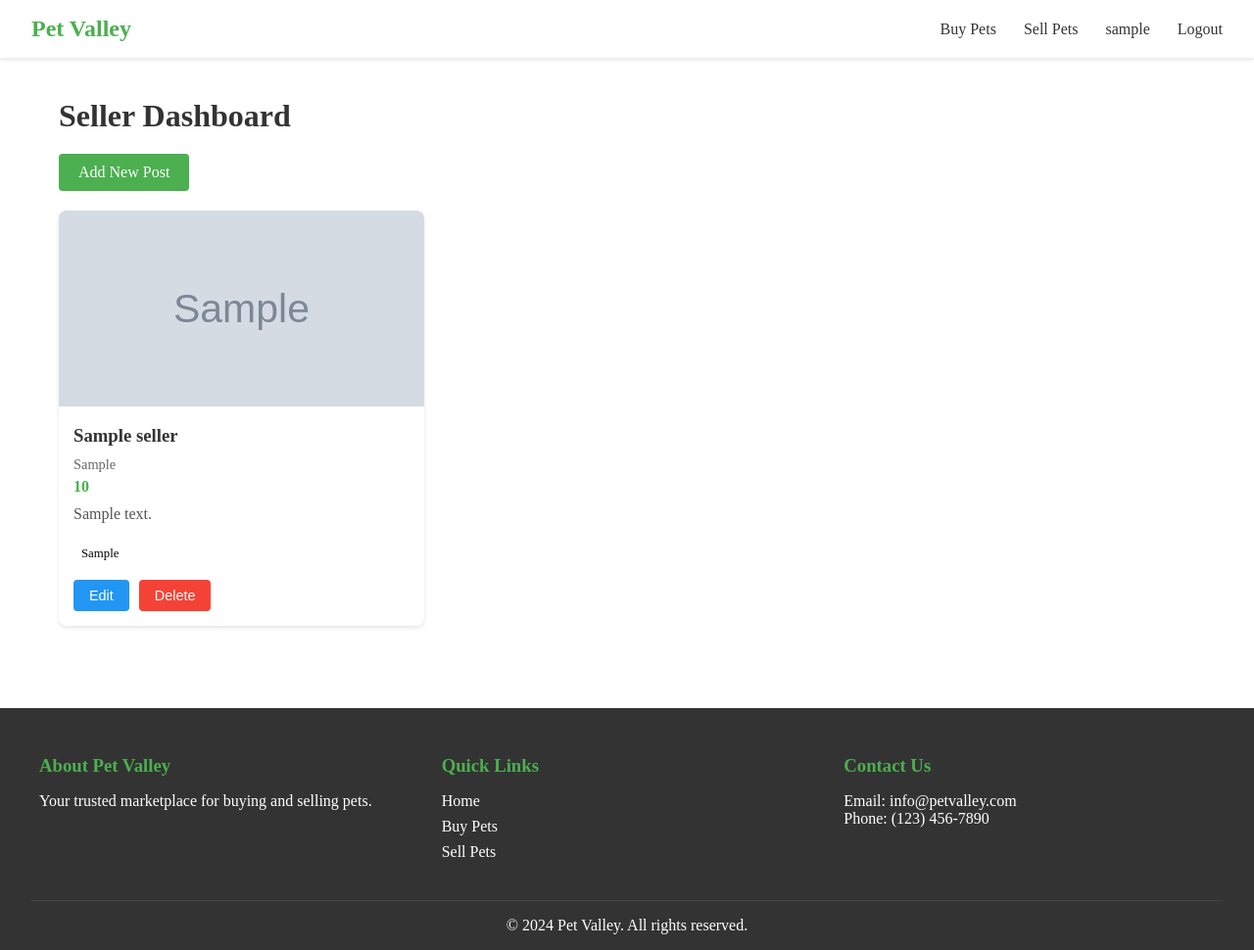
After one commit to Udoy2/WEBTECH, a PHP site: page /view/dashboard/seller_dashboard.php in a window 1280 px wide. The commit adds this page. Shown: the whole page at 98% size. Run offline with PHP 8.4, Linux system fonts and the light colour scheme; the visitor is signed in with stand-in values (Sample User, id 1); tables that the repository leaves empty or names only in its code hold one stand-in row (values such as "Sample post"); grey boxes marked "Sample" are stand-in pictures.

Commit message:
Implement seller dashboard with post management features; add functionality for updating and deleting posts, and enhance styling for better user experience.

```diff
--- a/control/auth/LoginControl.php
+++ b/control/auth/LoginControl.php
@@ -18,7 +18,7 @@ if ($_SERVER['REQUEST_METHOD'] === 'POST') {
         if ($user['userType'] === 'buyer') {
             header("Location: ../../view/post/buyer.php");
         } else {
-            header("Location: ../../view/post/seller.php");
+            header("Location: ../../view/dashboard/seller_dashboard.php");
         }
         exit();
     } else {
--- a/model/PostModel.php
+++ b/model/PostModel.php
@@ -42,3 +42,95 @@ function getSellerPosts() {
     $stmt->close();
     return $posts;
 }
+
+
+function getSellerPostsByUserId($userId) {
+    global $conn;
+
+    $stmt = $conn->prepare("SELECT * FROM sellers WHERE user_id = ? ORDER BY created_at DESC");
+    $stmt->bind_param("i", $userId);
+    $stmt->execute();
+
+    $result = $stmt->get_result();
+    $posts = [];
+
+    while($row = $result->fetch_assoc()) {
+        $posts[] = $row;
+    }
+
+    $stmt->close();
+    return $posts;
+}
+
+function getSellerPostById($postId, $userId) {
+    global $conn;
+
+    $stmt = $conn->prepare("SELECT * FROM sellers WHERE id = ? AND user_id = ?");
+    $stmt->bind_param("ii", $postId, $userId);
+    $stmt->execute();
+
+    $result = $stmt->get_result();
+    $post = $result->fetch_assoc();
+
+    $stmt->close();
+    return $post;
+}
+
+function updateSellerPost($postId, $userId, $sellerData, $imagePath = null) {
+    global $conn;
+
+    $sql = "UPDATE sellers SET seller_name = ?, business_name = ?, contact_number = ?,
+            pet_category = ?, price_range = ?, description = ?, availability = ?";
+
+    if ($imagePath) {
+        $sql .= ", image_path = ?";
+    }
+
+    $sql .= " WHERE id = ? AND user_id = ?";
+
+    $stmt = $conn->prepare($sql);
+
+    if ($imagePath) {
+        $stmt->bind_param("ssssssssii",
+            $sellerData['seller_name'],
+            $sellerData['business_name'],
+            $sellerData['contact_number'],
+            $sellerData['pet_category'],
+            $sellerData['price_range'],
+            $sellerData['description'],
+            $sellerData['availability'],
+            $imagePath,
+            $postId,
+            $userId
+        );
+    } else {
+        $stmt->bind_param("sssssssii",
+            $sellerData['seller_name'],
+            $sellerData['business_name'],
+            $sellerData['contact_number'],
+            $sellerData['pet_category'],
+            $sellerData['price_range'],
+            $sellerData['description'],
+            $sellerData['availability'],
+            $postId,
+            $userId
+        );
+    }
+
+    $success = $stmt->execute();
+    $stmt->close();
+
+    return $success;
+}
+
+function deleteSellerPost($postId, $userId) {
+    global $conn;
+
+    $stmt = $conn->prepare("DELETE FROM sellers WHERE id = ? AND user_id = ?");
+    $stmt->bind_param("ii", $postId, $userId);
+
+    $success = $stmt->execute();
+    $stmt->close();
+
+    return $success;
+}
--- /dev/null
+++ b/public/styles/dashboard.css
@@ -0,0 +1,140 @@
+.dashboard-container {
+    max-width: 1200px;
+    margin: 80px auto 20px;
+    padding: 20px;
+}
+
+.dashboard-container h1 {
+    color: #333;
+    margin-bottom: 20px;
+}
+
+.add-post-btn {
+    display: inline-block;
+    background-color: #4CAF50;
+    color: white;
+    padding: 10px 20px;
+    text-decoration: none;
+    border-radius: 4px;
+    margin-bottom: 20px;
+}
+
+.add-post-btn:hover {
+    background-color: #45a049;
+}
+
+.posts-grid {
+    display: grid;
+    grid-template-columns: repeat(auto-fill, minmax(300px, 1fr));
+    gap: 20px;
+}
+
+.post-card {
+    background: white;
+    border-radius: 8px;
+    box-shadow: 0 2px 4px rgba(0,0,0,0.1);
+    overflow: hidden;
+}
+
+.post-image {
+    width: 100%;
+    height: 200px;
+    object-fit: cover;
+}
+
+.post-info {
+    padding: 15px;
+}
+
+.post-info h3 {
+    margin: 0 0 10px;
+    color: #333;
+}
+
+.category {
+    color: #666;
+    font-size: 0.9em;
+}
+
+.price {
+    color: #4CAF50;
+    font-weight: bold;
+    margin: 5px 0;
+}
+
+.description {
+    color: #555;
+    margin: 10px 0;
+}
+
+.availability {
+    display: inline-block;
+    padding: 4px 8px;
+    border-radius: 4px;
+    font-size: 0.8em;
+    margin-top: 10px;
+}
+
+.available {
+    background-color: #e8f5e9;
+    color: #4CAF50;
+}
+
+.not-available {
+    background-color: #ffebee;
+    color: #c62828;
+}
+
+.post-actions {
+    display: flex;
+    gap: 10px;
+    margin-top: 15px;
+}
+
+.edit-btn,
+.delete-btn {
+    padding: 8px 16px;
+    border: none;
+    border-radius: 4px;
+    cursor: pointer;
+    font-size: 0.9em;
+}
+
+.edit-btn {
+    background-color: #2196F3;
+    color: white;
+}
+
+.delete-btn {
+    background-color: #f44336;
+    color: white;
+}
+
+.success-message,
+.error-message {
+    padding: 10px;
+    border-radius: 4px;
+    margin-bottom: 20px;
+}
+
+.success-message {
+    background-color: #e8f5e9;
+    color: #4CAF50;
+    border: 1px solid #a5d6a7;
+}
+
+.error-message {
+    background-color: #ffebee;
+    color: #c62828;
+    border: 1px solid #ef9a9a;
+}
+
+@media (max-width: 768px) {
+    .posts-grid {
+        grid-template-columns: 1fr;
+    }
+
+    .dashboard-container {
+        padding: 10px;
+    }
+}
--- /dev/null
+++ b/view/dashboard/seller_dashboard.php
@@ -0,0 +1,106 @@
+<?php
+session_start();
+require_once '../../model/PostModel.php';
+
+// Check if user is logged in and is a seller
+if (!isset($_SESSION['user_id']) || $_SESSION['userType'] !== 'seller') {
+    header("Location: ../auth/login.php");
+    exit();
+}
+
+$posts = getSellerPostsByUserId($_SESSION['user_id']);
+?>
+
+<!DOCTYPE html>
+<html lang="en">
+<head>
+    <meta charset="UTF-8">
+    <meta name="viewport" content="width=device-width, initial-scale=1.0">
+    <title>Seller Dashboard - Pet Valley</title>
+    <link rel="stylesheet" href="../../public/styles/main.css">
+    <link rel="stylesheet" href="../../public/styles/dashboard.css">
+</head>
+<body>
+    <?php include_once '../component/navbar.php'; ?>
+
+    <div class="dashboard-container">
+        <h1>Seller Dashboard</h1>
+        <a href="../post/seller.php" class="add-post-btn">Add New Post</a>
+
+        <?php if (isset($_SESSION['dashboard_message'])): ?>
+            <div class="success-message">
+                <?php
+                    echo $_SESSION['dashboard_message'];
+                    unset($_SESSION['dashboard_message']);
+                ?>
+            </div>
+        <?php endif; ?>
+
+        <?php if (isset($_SESSION['dashboard_error'])): ?>
+            <div class="error-message">
+                <?php
+                    echo $_SESSION['dashboard_error'];
+                    unset($_SESSION['dashboard_error']);
+                ?>
+            </div>
+        <?php endif; ?>
+
+        <div class="posts-grid">
+            <?php foreach ($posts as $post): ?>
+                <div class="post-card">
+                    <img
+                        src="../../<?php echo htmlspecialchars($post['image_path']); ?>"
+                        alt="<?php echo htmlspecialchars($post['business_name']); ?>"
+                        class="post-image"
+                    >
+                    <div class="post-info">
+                        <h3><?php echo htmlspecialchars($post['business_name']); ?></h3>
+                        <p class="category"><?php echo htmlspecialchars($post['pet_category']); ?></p>
+                        <p class="price"><?php echo htmlspecialchars($post['price_range']); ?></p>
+                        <p class="description"><?php echo htmlspecialchars($post['description']); ?></p>
+                        <span class="availability <?php echo $post['availability']; ?>">
+                            <?php echo ucfirst($post['availability']); ?>
+                        </span>
+
+                        <div class="post-actions">
+                            <button onclick="editPost(<?php echo $post['id']; ?>)" class="edit-btn">Edit</button>
+                            <button onclick="deletePost(<?php echo $post['id']; ?>)" class="delete-btn">Delete</button>
+                        </div>
+                    </div>
+                </div>
+            <?php endforeach; ?>
+        </div>
+    </div>
+
+    <?php include_once '../component/footer.php'; ?>
+
+    <script>
+        function deletePost(postId) {
+            if (confirm('Are you sure you want to delete this post?')) {
+                const form = document.createElement('form');
+                form.method = 'POST';
+                form.action = '../../control/dashboard/SellerDashboardController.php';
+
+                const actionInput = document.createElement('input');
+                actionInput.type = 'hidden';
+                actionInput.name = 'action';
+                actionInput.value = 'delete';
+
+                const postIdInput = document.createElement('input');
+                postIdInput.type = 'hidden';
+                postIdInput.name = 'post_id';
+                postIdInput.value = postId;
+
+                form.appendChild(actionInput);
+                form.appendChild(postIdInput);
+                document.body.appendChild(form);
+                form.submit();
+            }
+        }
+
+        function editPost(postId) {
+            window.location.href = `edit_post.php?id=${postId}`;
+        }
+    </script>
+</body>
+</html>
```
Also changed, not shown: control/dashboard/SellerDashboardController.php (added, +62 -0 lines).
